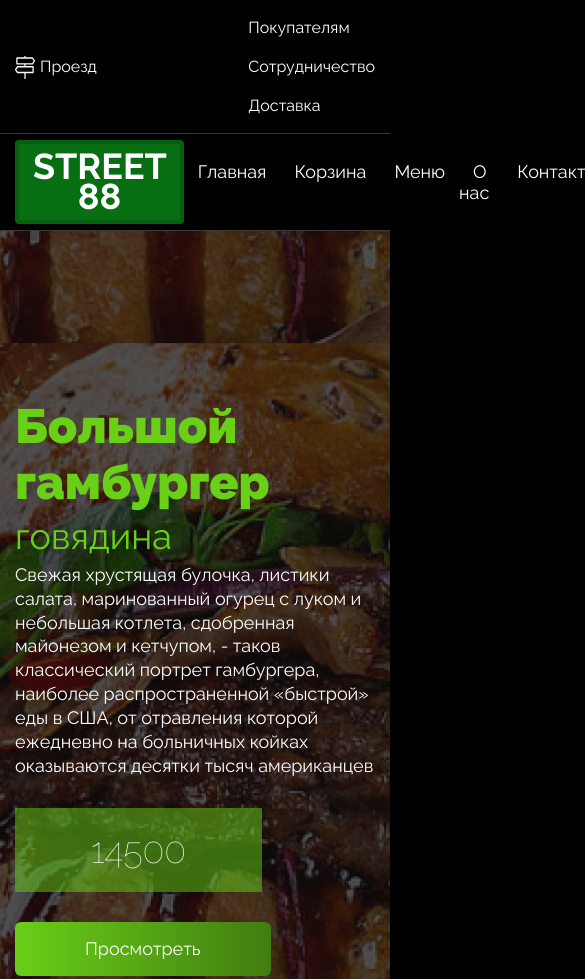
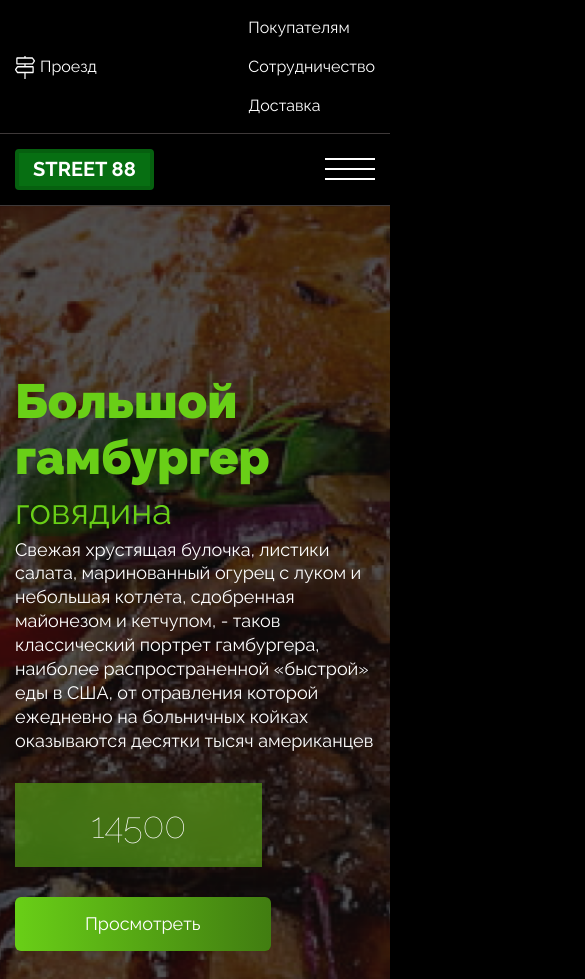
Before and after one commit to bahodirov07/STREET-88, a plain HTML site: page index.html in a window 390 px wide. Shown: the top 979 px of the page, 585 px wide, since content can reach past the window. Drawn offline with Linux system fonts and the light colour scheme.

Commit message:
street 88

```diff
--- a/css/footer.css
+++ b/css/footer.css
@@ -1,5 +1,3 @@
-@import url(fonts.css);
-@import url(common.css);
 
 .footer{
     background: linear-gradient(180deg, rgb(0, 0, 0) 0%, rgba(105, 207, 23, 0.5) 100%);
@@ -30,6 +28,12 @@
     font-size: 20px;
     text-align: center;
     color: #fff;
+    transition: 0.1s;
+    border-bottom: 1px transparent solid ;
+}
+.footer_item:hover{
+    transition: 0.1s;
+    border-bottom: 1px #fff solid ;
 }
 .footer_txt{
     font-weight: 400;
--- a/css/header.css
+++ b/css/header.css
@@ -2,7 +2,6 @@
 @import url(common.css);
 @import url(main.css);
 @import url(footer.css);
-@import url( media.css);
 
 .add{
     background: #000;
--- a/css/main.css
+++ b/css/main.css
@@ -1,6 +1,3 @@
-@import url(fonts.css);
-@import url(common.css);
-
 
 .nav__menu{
     display: none;
@@ -43,6 +40,7 @@
     line-height: 50%;
     text-align: center;
     color: #fff;
+    backdrop-filter: blur(18px);
     background: rgba(105, 207, 23, 0.5);
     padding: 33px 76px;
 }
@@ -61,7 +59,7 @@
     margin-bottom: 48px;
 }
 .menu_cards1{
-    /* box-shadow: 0 1px 8px 0 rgba(17, 17, 17, 0.3); */
+    box-shadow: 0 1px 8px rgba(17, 17, 17, 0.3);
     background: #292929;
 }
 .menu_list{
@@ -77,6 +75,7 @@
     padding: 20px 6px;
     display: inline-block;
     transition: 0.1s;
+    border-bottom: 1px transparent solid ;
 }
 .menu_link:hover{
     transition: 0.1s;
@@ -84,9 +83,6 @@
 }
 
 .menu_cards2{
-    /* display: flex;
-    flex-wrap: wrap; */
-    /* justify-content: center; */
     gap: 30px;
     padding: 15px 15px;
     background: #393636;
@@ -98,8 +94,6 @@
     border-radius: 4px;
     background: #0c0c0c;
     padding: 15px 16px;
-    /* display: flex;
-    flex-direction: column; */
     display: grid;
     gap: 15px;
     max-width: 370px;
@@ -108,6 +102,11 @@
     position: relative;
     display: grid;
     place-items: center;
+
+    &:hover .menu_card_link{
+        transition: 0.4s;
+        opacity: 1;
+    }
 
     &::after{
         content: "";
@@ -118,21 +117,15 @@
     }
     &:hover::after{
         background: rgba(105, 207, 23, 0.9);
-        transition: o.4s;
+        transition: 0.4s;
     }
 }
 .menu_card_link{
-    /* display: none; */
     position: absolute;
-    padding: 133px 138px;
-    max-width: 338px;
+    width: 62.5px;
     opacity: 0;
     transition: 0.4s;
-
-    &:hover{
-        opacity: 1;
-        z-index: 1;
-    }
+    z-index: 1;
 }
 .menu_card-title{
     font-weight: 700;
--- a/css/media.css
+++ b/css/media.css
@@ -9,26 +9,11 @@
         display: none;
     }
     .logo{
-        margin: 6px 0;
+        margin: 15px 0;
         font-size: 20px;
     }
 }
 @media (max-width:800px) {
-    .nav_list{
-        display: none;
-    }
-    .logo{
-        margin: 6px 0;
-        font-weight: 700;
-        font-size: 12px;
-        line-height: 83%;
-        text-align: center;
-        color: #fff;
-        border: 4px solid #06600f;
-        border-radius: 4px;
-        padding: 8px 14px 8px 14px;
-        background: rgba(10, 148, 24, 0.75);
-    }
     .nav__menu {
         display: flex;
         width: 50px;
--- a/index.html
+++ b/index.html
@@ -5,6 +5,7 @@
     <meta name="viewport" content="width=device-width, initial-scale=1.0">
     <title>street-88</title>
     <link rel="stylesheet" href="css/header.css">
+    <link rel="stylesheet" href="css/media.css">
     <link rel="shortcut icon" href="img/Logo-144x144.svg" type="image/x-icon">
 </head>
 <body>
@@ -49,7 +50,7 @@
         </nav>
     </header>
     <main>
-        <section class="head" style="background: url(img/food-burger-wallpaper-preview\ 1.png) center center repeat; ">
+        <section class="head" style="background: url(img/food-burger-wallpaper-preview\ 1.png) center center / cover ; ">
             <div class="container">
                 <div class="head_card">
                     <h1 class="head_title">Большой гамбургер</h1>
```
